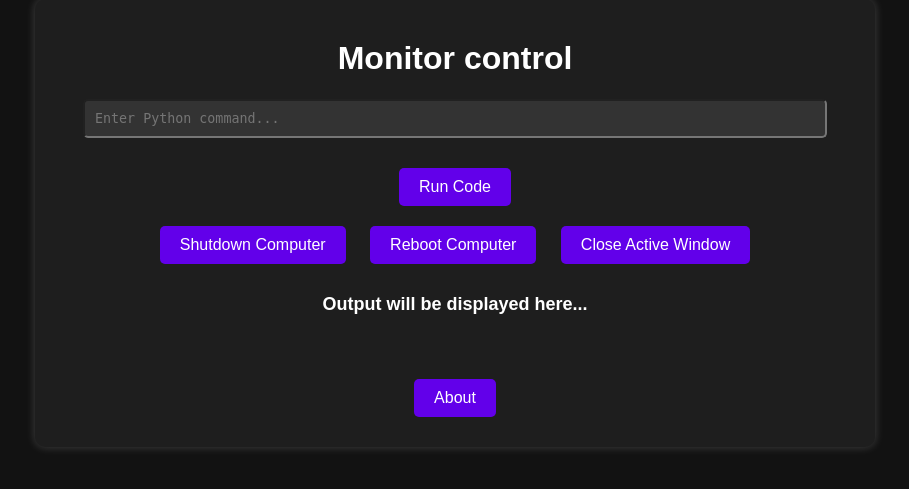
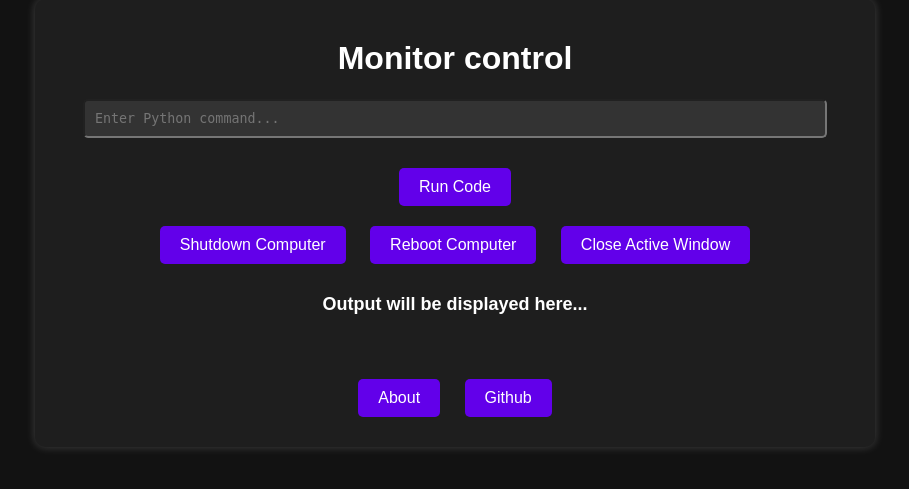
Before and after one commit to Eletroman179/Monitor-control, a Flask app: page / in a window 1280 px wide. Shown: the part 29-518 px from the top of the page, without its empty margins (185-1094 px from the left). Run offline with Flask 3, Linux system fonts and the light colour scheme.

Commit message:
added redirect to github

```diff
--- a/Monitor-control/main.py
+++ b/Monitor-control/main.py
@@ -1,4 +1,4 @@
-from flask import Flask, render_template, request, jsonify
+from flask import Flask, render_template, request, jsonify, redirect
 import pyautogui
 import sys
 import os
@@ -71,6 +71,12 @@ buttons = [
     {"label": "close window", "function": close_active_window}
 ]
 
+# Route to redirect to GitHub repository
+@app.route("/github")
+def github():
+    return redirect("https://github.com/Eletroman179/Monitor-control/")
+
+
 # Route for the About page
 @app.route('/about')
 def about():
--- a/Monitor-control/templates/index.html
+++ b/Monitor-control/templates/index.html
@@ -34,6 +34,7 @@
         <!-- Button to navigate to About page -->
         <br><br>
         <a href="/about"><button>About</button></a>
+        <a href="/github"><button>Github</button></a>
     </div>
 
     <script>
```
